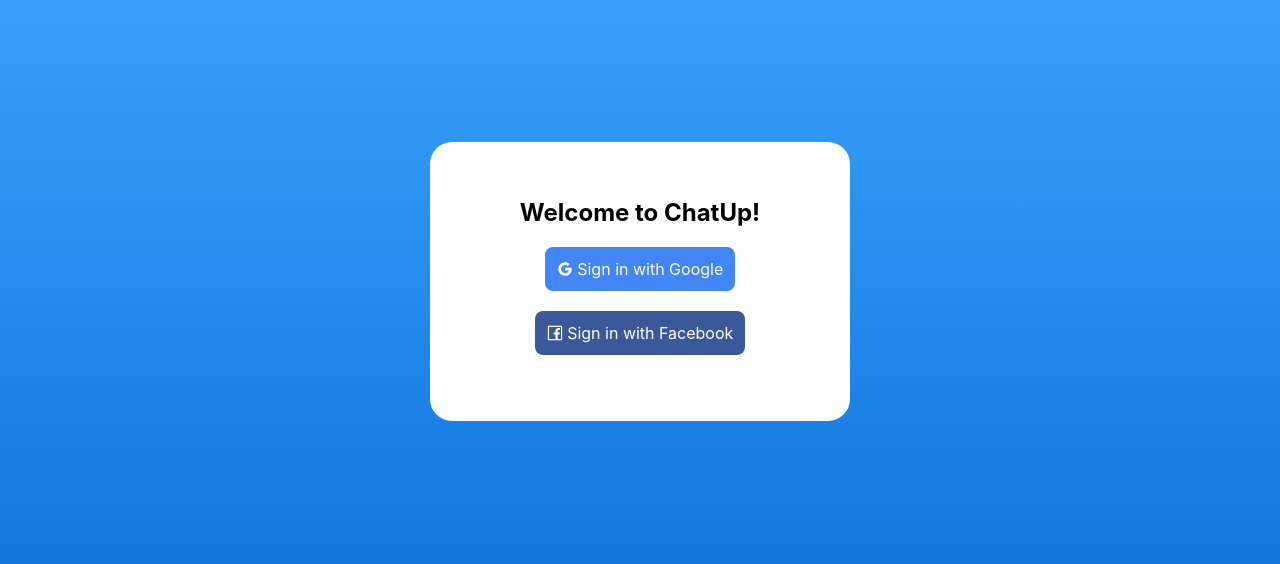
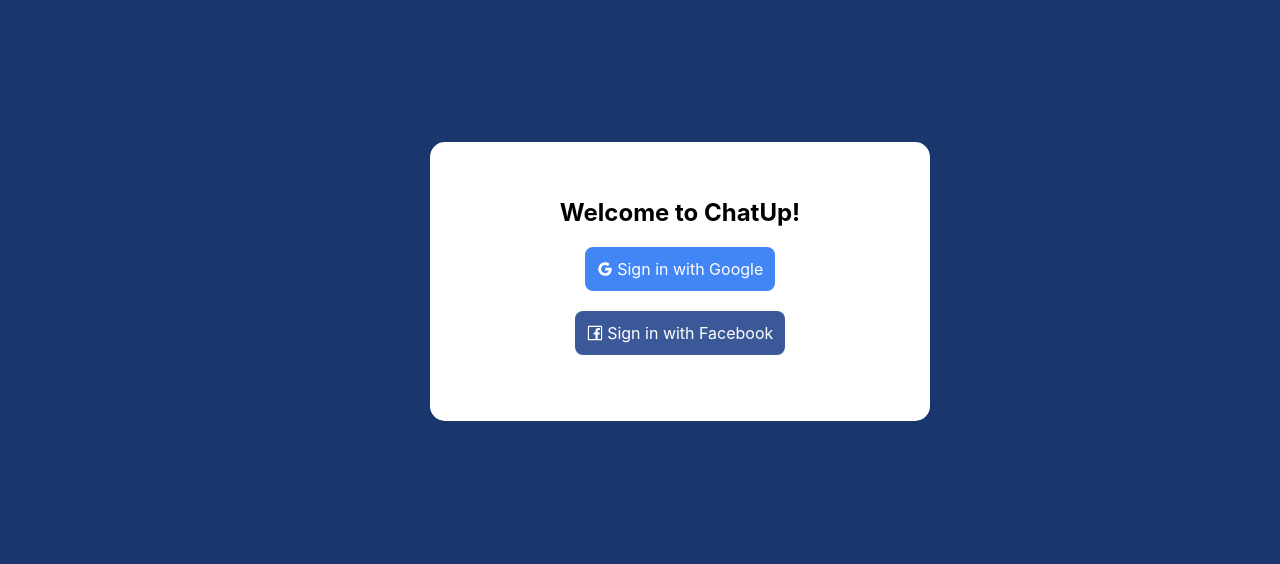
Before and after one commit to xMayble/Chat-Up, a React app: page / in a window 1280 px wide. Shown: the part 114-678 px from the top of the page. Built offline with nearby package versions, Linux system fonts and the light colour scheme; some packages are replaced by stand-ins of ours; no server answers.

Commit message:
color change

```diff
--- a/src/index.css
+++ b/src/index.css
@@ -19,7 +19,7 @@
 .nav-bar {
   width: 100%;
   height: 66px;
-  background-color: #002766;
+  background-color: #19376D;
 }
 
 .logo-tab {
@@ -47,7 +47,7 @@
 /* Login Page */
 
 #login-page {
-  background-image: linear-gradient(#40a9ff, #096dd9);
+  background-image: linear-gradient(#19376D, #19376D);
   position: absolute;
   top: 0px;
   bottom: 0px;
@@ -61,10 +61,10 @@
   left: calc(50vw - 210px);
   padding-top: 36px;
   padding-bottom: 66px;
-  width: 420px;
+  width: 500px;
   text-align: center;
   background-color: white;
-  border-radius: 22px;
+  border-radius: 15px;
 }
 
 .login-button {
```
